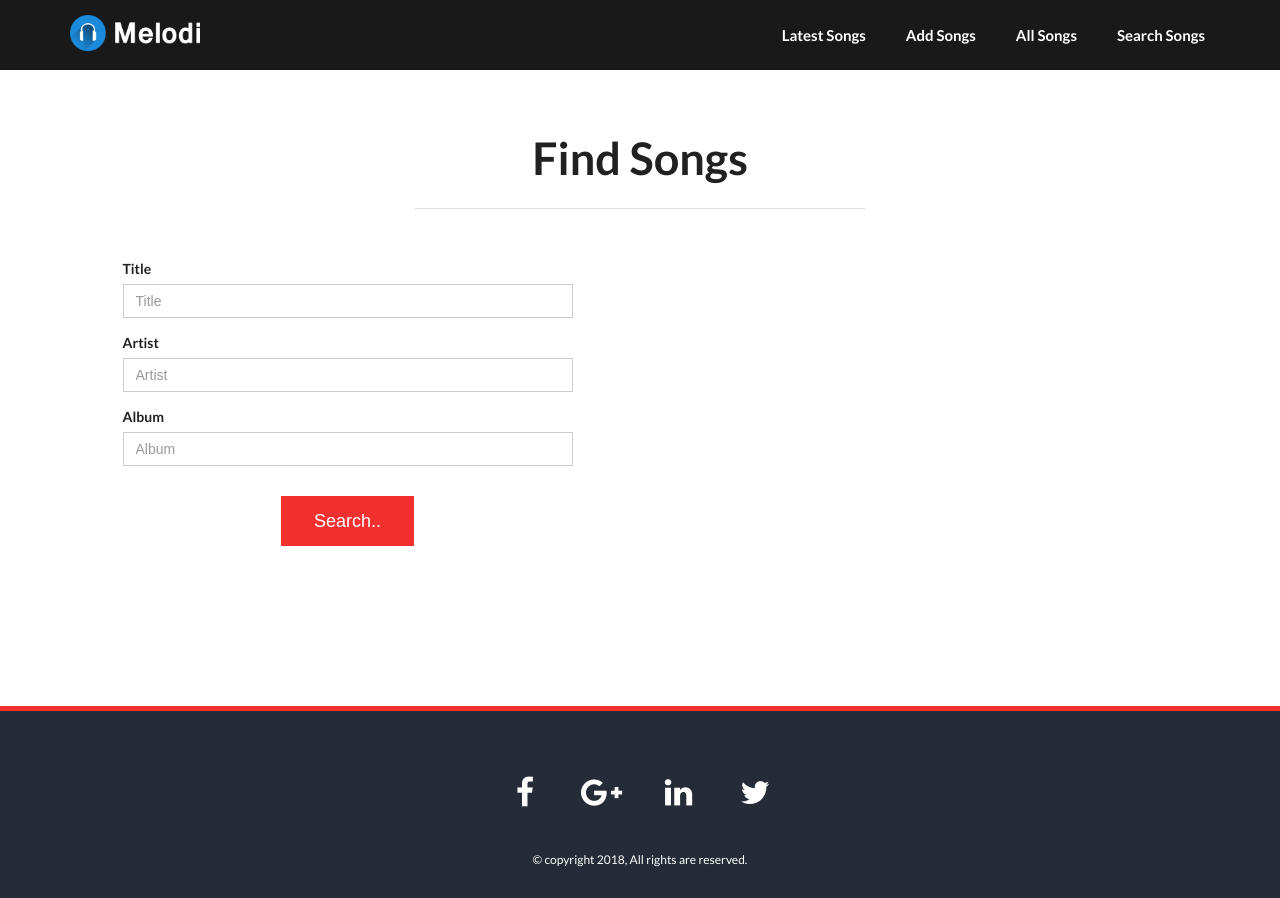
After one commit to Apex1000/Music-Management, a Flask app: page /find in a window 1280 px wide. The commit adds this page. Run offline with Flask 2, Linux system fonts and the light colour scheme; some libraries are stand-ins or nearby versions.

Commit message:
📝 core(): search songs page added

```diff
--- a/application/templates/public/layout/navbar.html
+++ b/application/templates/public/layout/navbar.html
@@ -24,6 +24,7 @@
                     <li><a href="/">Latest Songs</a></li>
                     <li><a href="/playlist">Add Songs</a></li>
                     <li><a href="/songs">All Songs</a></li>
+                    <li><a href="/find">Search Songs</a></li>
                 </ul>
             </div><!-- /.navbar-collapse -->
         </div><!-- /.container-fluid -->
--- /dev/null
+++ b/application/templates/public/main/search.html
@@ -0,0 +1,109 @@
+{% extends "public/layout/base.html" %}
+{% block content %}
+<div id="featureplaylist" class="hero pad">
+    <div class="container">
+        <!-- hero content -->
+        <div class="hero-content ">
+            <!-- heading -->
+            <h2>Find Songs</h2>
+            <hr>
+        </div>
+        <!-- hero play list -->
+        <div class="hero-playlist">
+            <div class="row">
+                <div class="col-md-6 col-sm-6">
+                    <form method="POST" action="{{url_for('find')}}" enctype="multipart/form-data">
+                        <!-- music album image -->
+                        <div class="figure">
+                            <div class="form-group">
+                                <label for="title">Title</label>
+                                <input type="text" class="form-control" name="title" placeholder="Title">
+                            </div>
+                            <div class="form-group">
+                                <label for="title">Artist</label>
+                                <input type="text" class="form-control" name="artist" placeholder="Artist">
+                            </div>
+                            <div class="form-group">
+                                <label for="title">Album</label>
+                                <input type="text" class="form-control" name="album" placeholder="Album">
+                            </div>
+                        </div>
+                        <!-- album details -->
+                        <div class="album-details">
+                            <button type="submit" class="btn btn-lg btn-theme">Search..</button>
+                        </div>
+                    </form>
+                </div>
+                <div class="col-md-6 col-sm-6">
+                    <!-- play list -->
+                    <div class="playlist-content">
+                        <ul class="list-unstyled">
+                            {% for song in artist %}
+                            <li class="playlist-number">
+                                <a href="{{url_for('song',id=song.slug)}}">
+                                    <!-- song information -->
+                                    <div class="song-info">
+                                        <!-- song title -->
+                                        <h4>{{song.title}}</h4>
+                                        <p><strong>Album</strong>: {{song.album}} &nbsp;|&nbsp; <strong>Type</strong>:
+                                            Rock
+                                            &nbsp;|&nbsp; <strong>Singer</strong>: {{song.artist}}</p>
+                                    </div>
+                                    <!-- music icon -->
+                                    <div class="music-icon">
+                                        <a href="#"><i class="fa fa-play"></i></a>
+                                        <a href="#"><i class="fa fa-pause"></i></a>
+                                    </div>
+                                    <div class="clearfix"></div>
+                                </a>
+                            </li>
+                            {% endfor %}
+                            {% for song in album %}
+                            <li class="playlist-number">
+                                <a href="{{url_for('song',id=song.slug)}}">
+                                    <!-- song information -->
+                                    <div class="song-info">
+                                        <!-- song title -->
+                                        <h4>{{song.title}}</h4>
+                                        <p><strong>Album</strong>: {{song.album}} &nbsp;|&nbsp; <strong>Type</strong>:
+                                            Rock
+                                            &nbsp;|&nbsp; <strong>Singer</strong>: {{song.artist}}</p>
+                                    </div>
+                                    <!-- music icon -->
+                                    <div class="music-icon">
+                                        <a href="#"><i class="fa fa-play"></i></a>
+                                        <a href="#"><i class="fa fa-pause"></i></a>
+                                    </div>
+                                    <div class="clearfix"></div>
+                                </a>
+                            </li>
+                            {% endfor %}
+                            {% for song in songs %}
+                            <li class="playlist-number">
+                                <a href="{{url_for('song',id=song.slug)}}">
+                                    <!-- song information -->
+                                    <div class="song-info">
+                                        <!-- song title -->
+                                        <h4>{{song.title}}</h4>
+                                        <p><strong>Album</strong>: {{song.album}} &nbsp;|&nbsp; <strong>Type</strong>:
+                                            Rock
+                                            &nbsp;|&nbsp; <strong>Singer</strong>: {{song.artist}}</p>
+                                    </div>
+                                    <!-- music icon -->
+                                    <div class="music-icon">
+                                        <a href="#"><i class="fa fa-play"></i></a>
+                                        <a href="#"><i class="fa fa-pause"></i></a>
+                                    </div>
+                                    <div class="clearfix"></div>
+                                </a>
+                            </li>
+                            {% endfor %}
+                        </ul>
+                    </div>
+                </div>
+            </div>
+        </div>
+    </div>
+</div>
+
+{% endblock %}
--- a/application/views.py
+++ b/application/views.py
@@ -32,7 +32,7 @@ def jsonconvert(songs,album,artist):
         }
         items.append(item)
     datas = {
-        "total_count":"2",
+        "total_count":len(items),
         "items": items
     }
     return datas
@@ -99,3 +99,29 @@ def search():
     # print(artist)
     data = jsonconvert(songs,album,artist)
     return data,200
+
+@app.route('/find', methods=['POST','GET'])
+def find():
+    if request.method == 'POST':
+        song = request.form['title']
+        album = request.form['album']
+        artist = request.form['artist']
+        if song != "":
+            songs = Songs.query.filter(Songs.title.like("%{}%".format(song))).all()
+        else:
+            songs = []
+        if album != "":
+            album = Songs.query.filter(Songs.album.like("%{}%".format(album))).all()
+        else:
+            album = []
+        if artist != "":
+            artist = Songs.query.filter(Songs.artist.like("%{}%".format(artist))).all()
+        else:
+            artist =[]
+
+        return render_template('public/main/search.html',
+                                songs=songs,
+                                album=album,
+                                artist=artist)
+    else:
+        return render_template('public/main/search.html')
```
Also changed, not shown: application/templates/public/main/play.html (+9 -2 lines).
